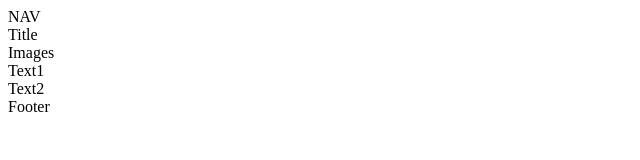
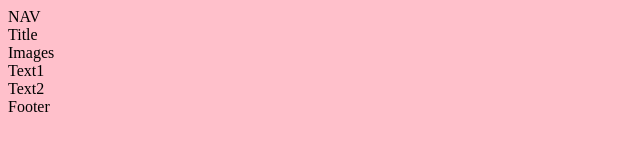
Before and after one commit to ZoeLeBlanc/CSS1, a plain HTML site: page index.html in a window 1280 px wide. Shown: the whole page, without its empty margins (0-640 px from the left). Drawn offline with Linux system fonts and the light colour scheme.

Commit message:
new branch

```diff
--- a/index.html
+++ b/index.html
@@ -2,6 +2,7 @@
 <html>
 <head>
 	<title>Intro to CSS</title>
+	<link rel="stylesheet" type="text/css" href="style.css">
 </head>
 <body>
 <div>NAV</div>
--- /dev/null
+++ b/style.css
@@ -0,0 +1,3 @@
+body {
+	background: pink;
+}
```
